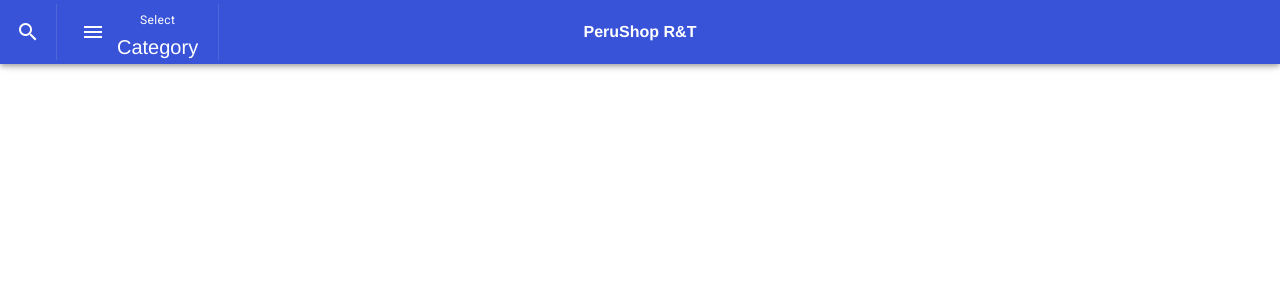
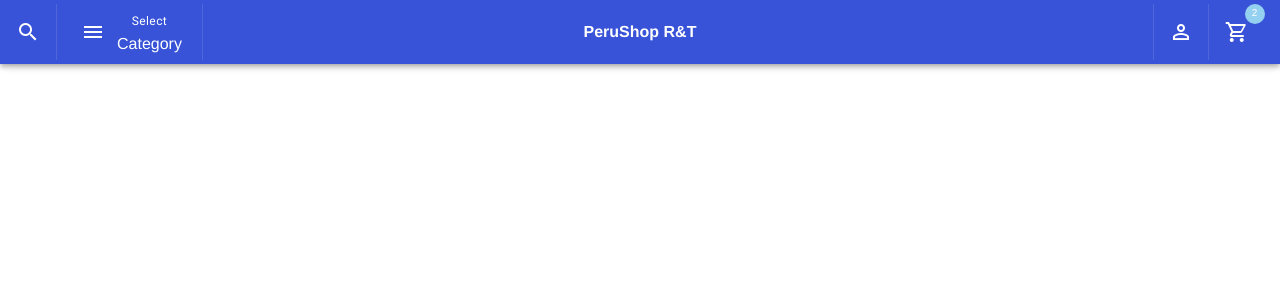
Before and after one commit to ronytacodev/ecommerce-perushop-rt, a Vue app: page / in a window 1280 px wide. Shown: the top 300 px of the page. Built offline with nearby package versions, Linux system fonts and the light colour scheme.

Commit message:
progress code Navbar

```diff
--- a/src/components/TheNavbar.vue
+++ b/src/components/TheNavbar.vue
@@ -14,6 +14,17 @@
         <div style="position:absolute; margin-left:auto; margin-right:auto; left:0; right:0; text-align:center;">
             <h4>PeruShop R&T</h4>
         </div>
+        <v-spacer></v-spacer>
+        <v-divider vertical></v-divider>
+        <v-btn icon class="mx-1">
+            <v-icon>mdi-account-outline</v-icon>
+        </v-btn>
+        <v-divider vertical></v-divider>
+        <v-btn icon class="mx-1">
+            <v-badge color="#94D0EF" content="2">
+                <v-icon>mdi-cart-outline</v-icon>
+            </v-badge>
+        </v-btn>
     </v-app-bar>
 </template>
 
@@ -23,4 +34,13 @@ export default {
 }
 </script>
 
-<style></style>
+<style>
+.v-toolbar__title {
+    font-size: 1rem !important;
+}
+
+.v-badge__badge {
+    font-size: 10px !important;
+    /* me quede en el min 09.12 */
+}
+</style>
```
